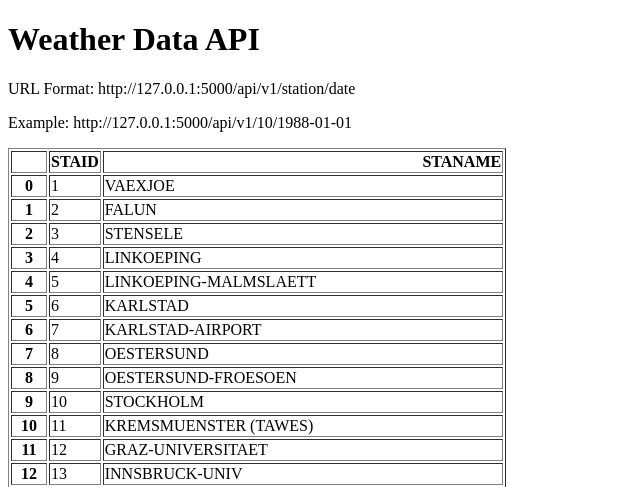
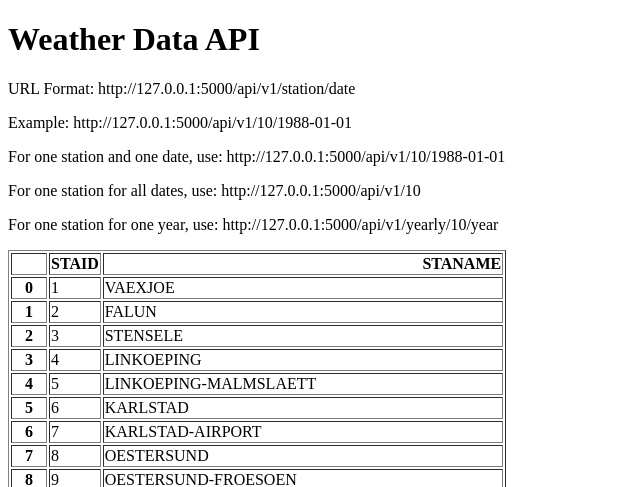
Before and after one commit to Ji-mm/Weather-API, a Flask app: page / in a window 1280 px wide. Shown: the top 487 px of the page, without its empty margins (0-640 px from the left). Run offline with Flask 2, Linux system fonts and the light colour scheme.

Commit message:
add URL endpoint for yearly and alldata

```diff
--- a/main.py
+++ b/main.py
@@ -22,4 +22,21 @@ def about(station, date):
             "temperature": temperature}
 
 
+@app.route("/api/v1/<station>/")
+def all_data(station):
+    filename = "data_small/TG_STAID" + str(station).zfill(6) + ".txt"
+    df = pd.read_csv(filename, skiprows=20, parse_dates=["    DATE"])
+    results = df.to_dict(orient="records")
+    return results
+
+
+@app.route("/api/v1/yearly/<station>/<year>")
+def yearly(station, year):
+    filename = "data_small/TG_STAID" + str(station).zfill(6) + ".txt"
+    df = pd.read_csv(filename, skiprows=20)
+    df["    DATE"] = df["    DATE"].astype(str)
+    results = df[df["    DATE"].str.startswith(str(year))].to_dict(orient="records")
+    return results
+
+
 app.run(debug=True)
--- a/templates/home.html
+++ b/templates/home.html
@@ -8,6 +8,9 @@
 <h1>Weather Data API</h1>
 <p>URL Format: http://127.0.0.1:5000/api/v1/station/date</p>
 <p>Example: http://127.0.0.1:5000/api/v1/10/1988-01-01</p>
+<p>For one station and one date, use: http://127.0.0.1:5000/api/v1/10/1988-01-01</p>
+<p>For one station for all dates, use: http://127.0.0.1:5000/api/v1/10</p>
+<p>For one station for one year, use: http://127.0.0.1:5000/api/v1/yearly/10/year</p>
 <p>{{data|safe}}</p>
 </body>
 </html>
```
